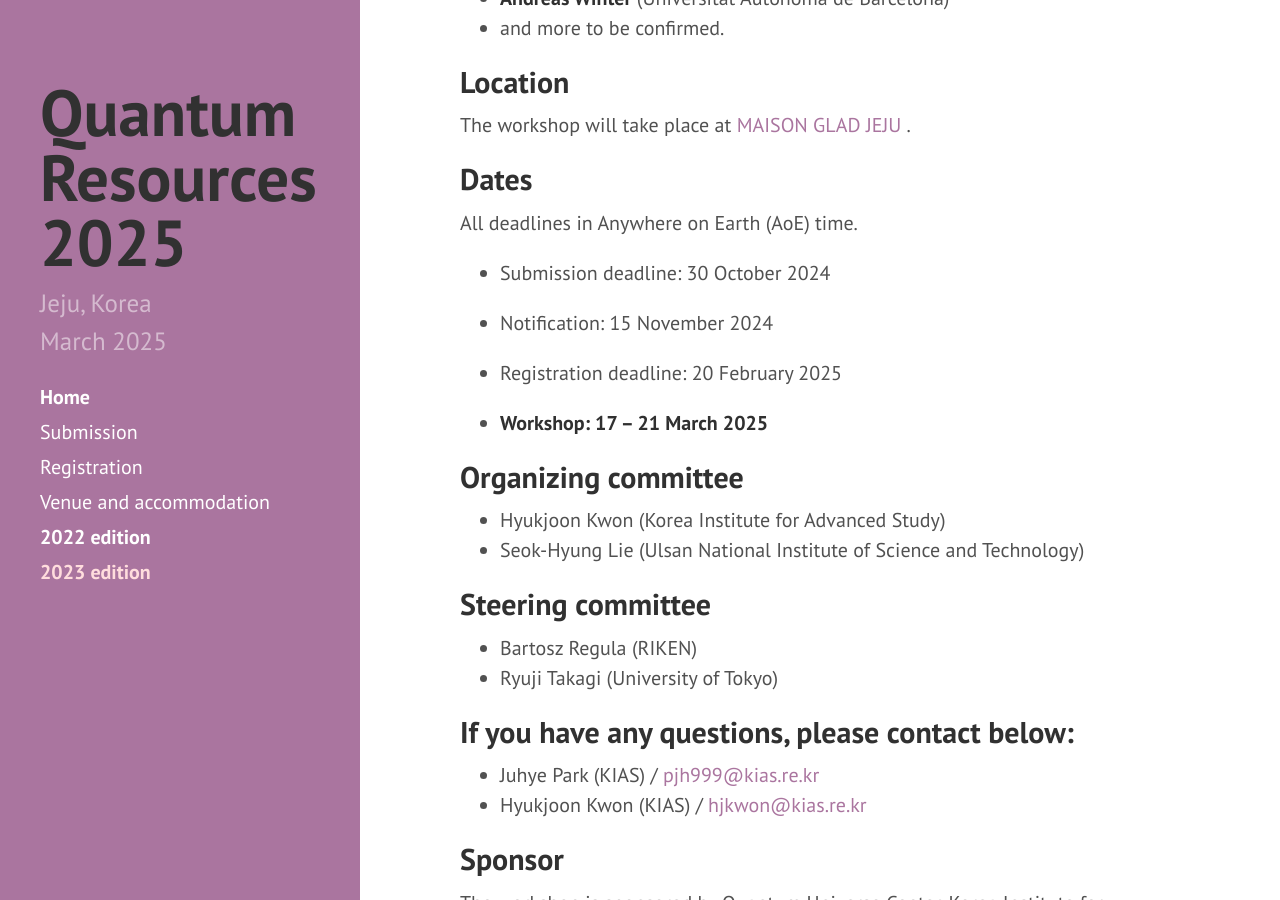
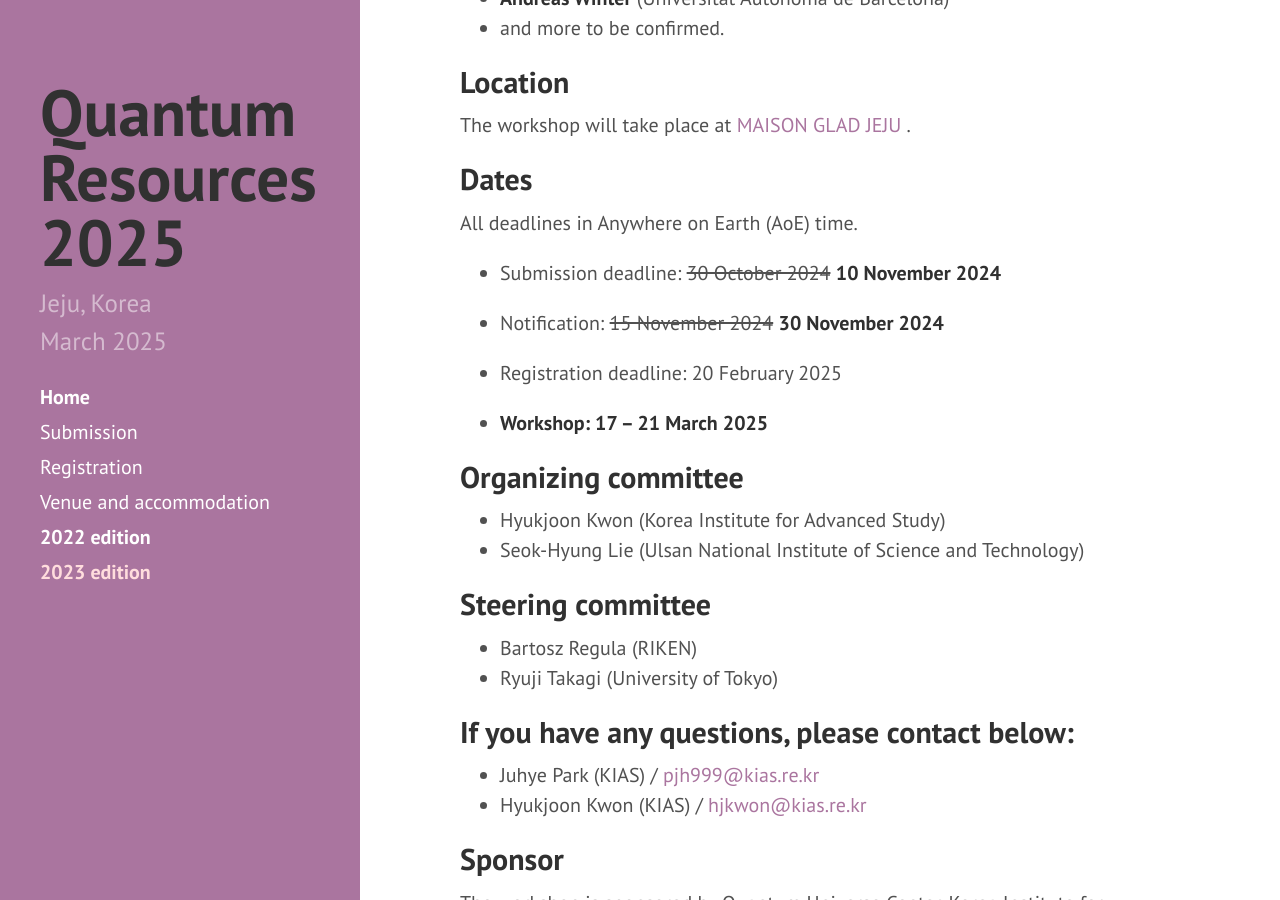
Before and after one commit to yeon-lee/yeon-lee.github.io, a Jekyll site: the page built from index.md, in a window 1280 px wide and 900 px high, scrolled down 1478 px. Built offline with Jekyll 4.4.1, drawn with Linux system fonts in a browser that asks for light colours; nearby versions of some CDN libraries.

Commit message:
Update index.md

```diff
--- a/index.md
+++ b/index.md
@@ -38,9 +38,9 @@ The workshop will take place at <a href="https://www.glad-hotels.com/maisongladj
 
 All deadlines in Anywhere on Earth (AoE) time.
 
-* Submission deadline: 30 October 2024
+* Submission deadline: <s>30 October 2024</s> **10 November 2024**
 
-* Notification: 15 November 2024
+* Notification: <s>15 November 2024</s> **30 November 2024**
 
 * Registration deadline: 20 February 2025
 
```
